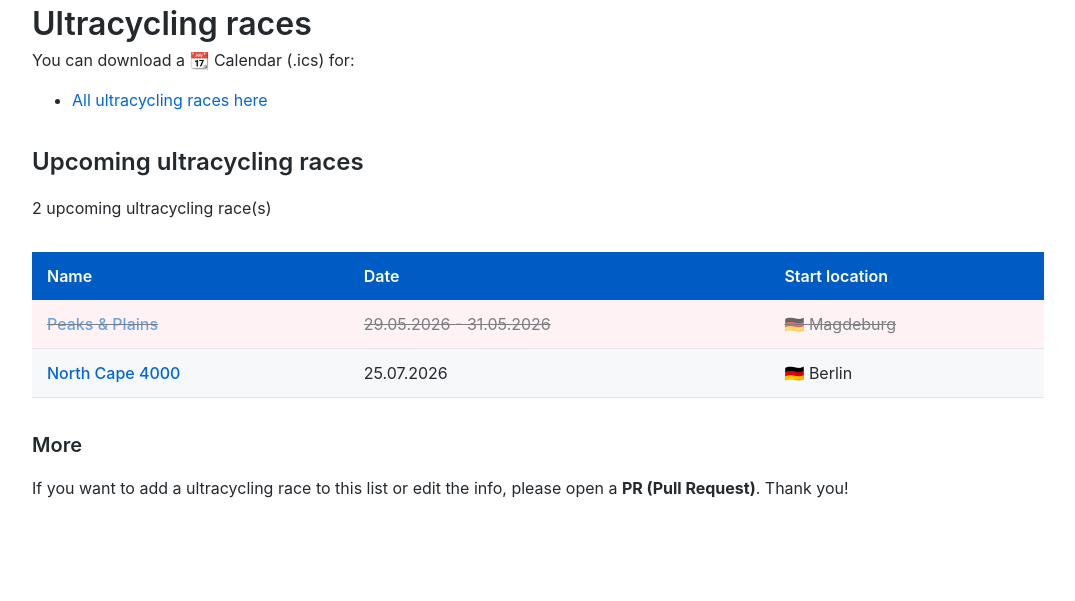
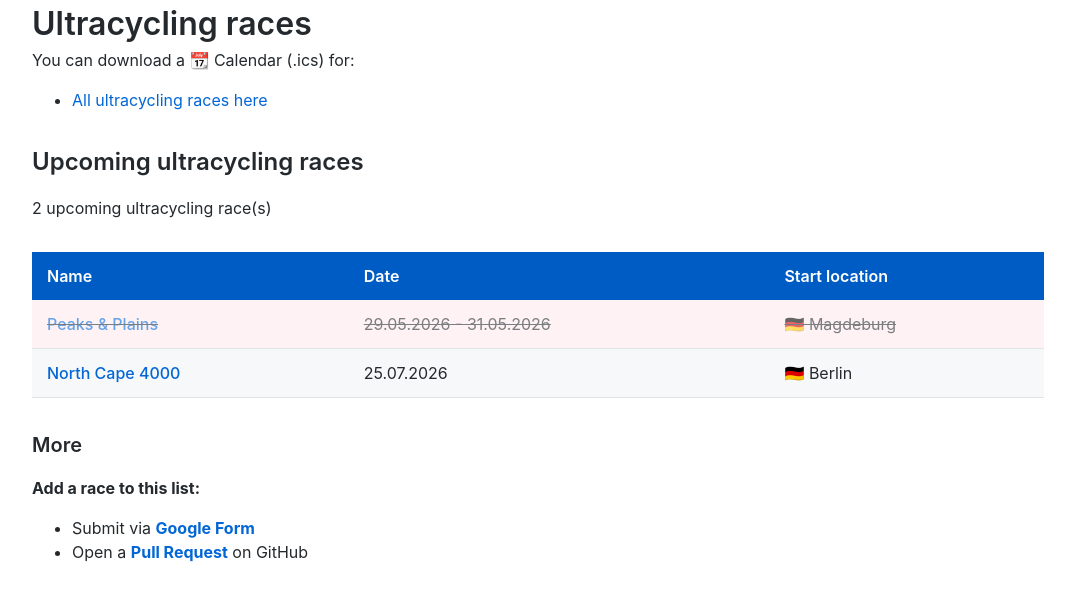
Before and after one commit to trytuna/ultracylcing-races, a Jekyll site: the page built from index.markdown, in a window 1280 px wide. Shown: the top 601 px of the page, without its empty margins (102-1177 px from the left). Built offline with Jekyll 4.4.1, drawn with Linux system fonts in a browser that asks for light colours.

Commit message:
Add options to create a add a new race

```diff
--- a/index.markdown
+++ b/index.markdown
@@ -27,4 +27,6 @@ You can download a 📆 Calendar (.ics) for:
 
 ### More
 
-If you want to add a ultracycling race to this list or edit the info, please open a **PR (Pull Request)**. Thank you!
+**Add a race to this list:**
+- Submit via [**Google Form**](https://forms.gle/qKVg8K1NJsXCoYKM7)
+- Open a [**Pull Request**](https://github.com/trytuna/ultracylcing-races/edit/main/_data/races.yml) on GitHub
```
